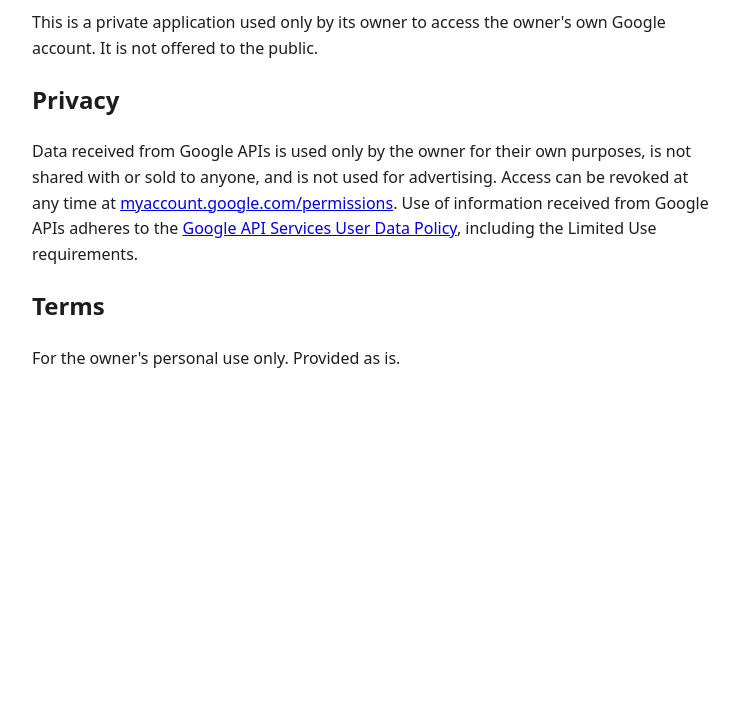
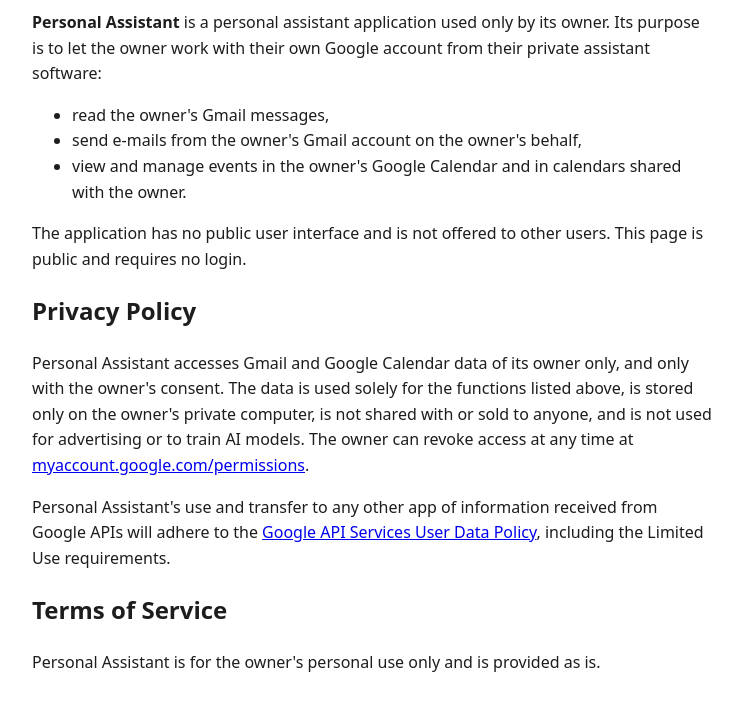
Before and after one commit to michal-77-work/michal-77-work.github.io, a plain HTML site: page index.html in a window 1280 px wide. Shown: the part 116-839 px from the top of the page, without its empty margins (268-1010 px from the left). Before the commit the page ends 800 px from the top, so only its background shows below. Drawn offline with Linux system fonts and the light colour scheme.

Commit message:
Update index v2.html

```diff
--- a/index.html
+++ b/index.html
@@ -5,7 +5,7 @@
 <meta name="viewport" content="width=device-width, initial-scale=1">
 <meta name="robots" content="noindex">
 <meta name="google-site-verification" content="hh_wNV0fMBgIIDz5YjPSYUZCvPhVsSaUcI5VvJ7hcww" />
-<title>Private application 2</title>
+<title>Personal Assistant</title>
 <style>
   :root { --bg: #ffffff; --fg: #1d1d1f; }
   @media (prefers-color-scheme: dark) { :root { --bg: #161618; --fg: #ececec; } }
@@ -15,18 +15,31 @@
 </head>
 <body>
 <main>
-  <h1>Private application 2</h1>
-  <p>This is a private application used only by its owner to access the owner's own Google account.
-    It is not offered to the public.</p>
-  <h2 id="privacy">Privacy</h2>
-  <p>Data received from Google APIs is used only by the owner for their own purposes, is not shared
-    with or sold to anyone, and is not used for advertising. Access can be revoked at any time at
-    <a href="https://myaccount.google.com/permissions">myaccount.google.com/permissions</a>.
-    Use of information received from Google APIs adheres to the
+  <h1>Personal Assistant</h1>
+  <p><strong>Personal Assistant</strong> is a personal assistant application used only by its owner.
+    Its purpose is to let the owner work with their own Google account from their private assistant
+    software:</p>
+  <ul>
+    <li>read the owner's Gmail messages,</li>
+    <li>send e-mails from the owner's Gmail account on the owner's behalf,</li>
+    <li>view and manage events in the owner's Google Calendar and in calendars shared with the owner.</li>
+  </ul>
+  <p>The application has no public user interface and is not offered to other users. This page
+    is public and requires no login.</p>
+
+  <h2 id="privacy">Privacy Policy</h2>
+  <p>Personal Assistant accesses Gmail and Google Calendar data of its owner only, and only with the
+    owner's consent. The data is used solely for the functions listed above, is stored only on the
+    owner's private computer, is not shared with or sold to anyone, and is not used for advertising
+    or to train AI models. The owner can revoke access at any time at
+    <a href="https://myaccount.google.com/permissions">myaccount.google.com/permissions</a>.</p>
+  <p>Personal Assistant's use and transfer to any other app of information received from Google APIs
+    will adhere to the
     <a href="https://developers.google.com/terms/api-services-user-data-policy">Google API Services User Data Policy</a>,
     including the Limited Use requirements.</p>
-  <h2 id="terms">Terms</h2>
-  <p>For the owner's personal use only. Provided as is.</p>
+
+  <h2 id="terms">Terms of Service</h2>
+  <p>Personal Assistant is for the owner's personal use only and is provided as is.</p>
 </main>
 </body>
 </html>
```
